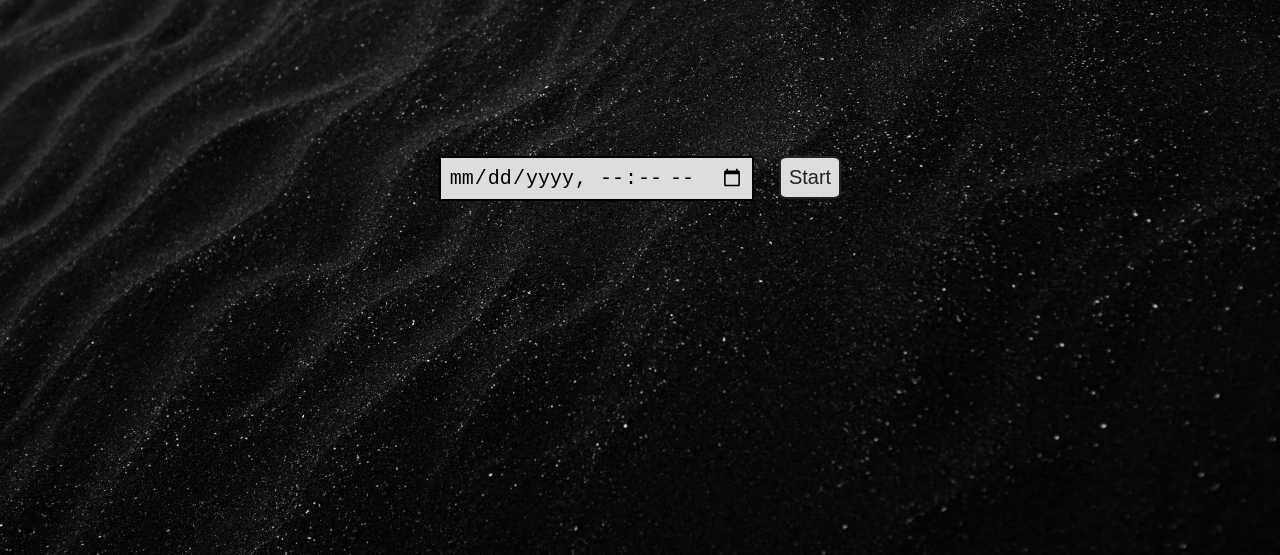
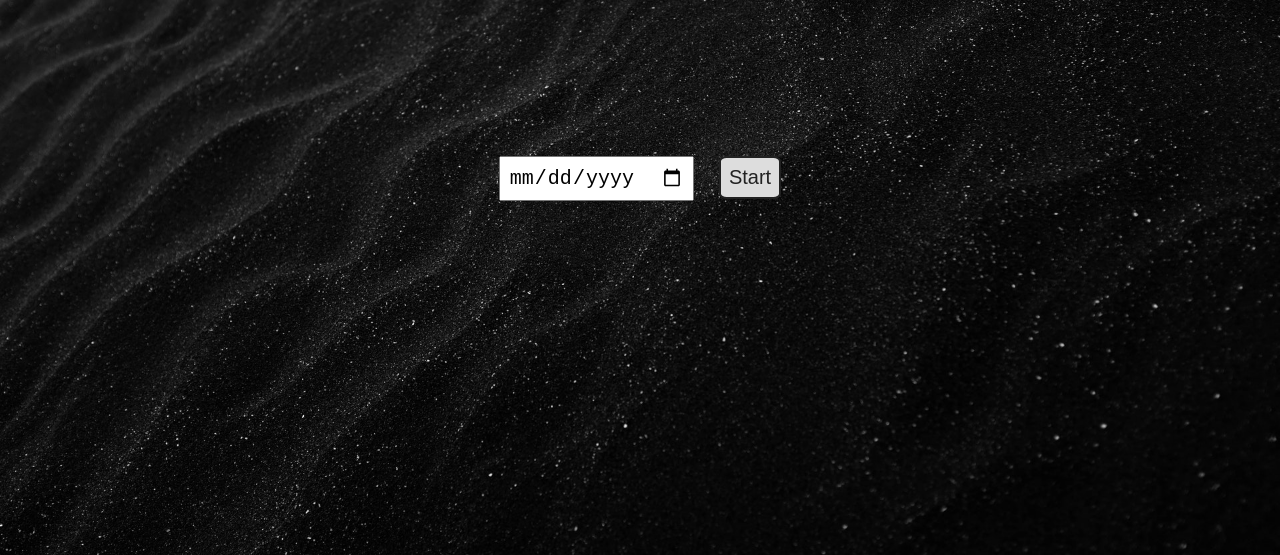
Before and after one commit to eduardocruzpalacios/countdown-timer-javascript, a plain HTML site: page index.html in a window 1280 px wide. Shown: the part 245-800 px from the top of the page. Drawn offline with Linux system fonts and the light colour scheme.

Commit message:
browsers compatibility for datetime-local input solved

```diff
--- a/index.html
+++ b/index.html
@@ -21,7 +21,7 @@
         <h1>Countdown Timer</h1>
 
         <div id="setup">
-            <input type="datetime-local" name="date" id="datetime">
+            <input type="date" name="date" id="datetime">
             <button onclick="start()" id="start">Start</button>
         </div>
 
--- a/style.css
+++ b/style.css
@@ -30,9 +30,6 @@ h1 {
 #setup input {
     padding: .5rem;
     font-size: 1.25rem;
-    background-color: #ddd;
-    color: #000;
-    border: 2px solid #000;
 }
 
 #setup button {
```
